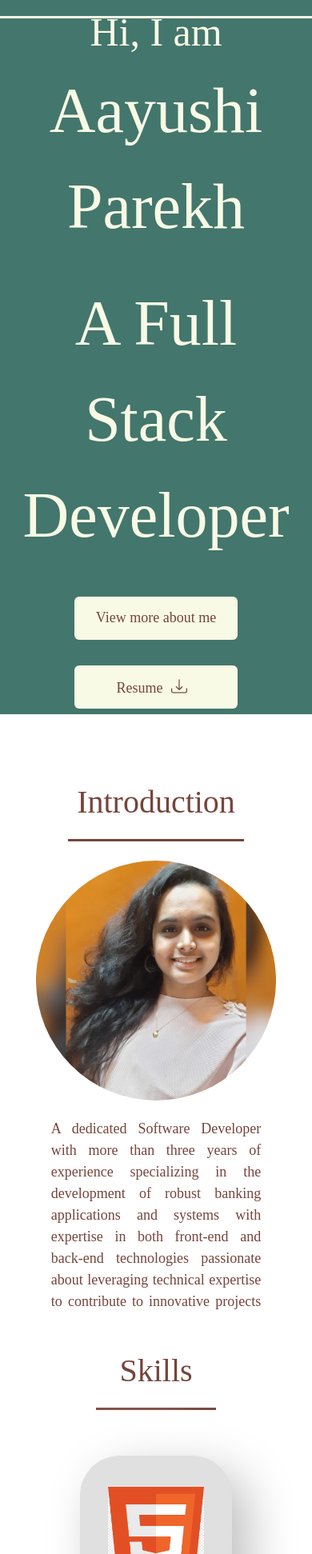
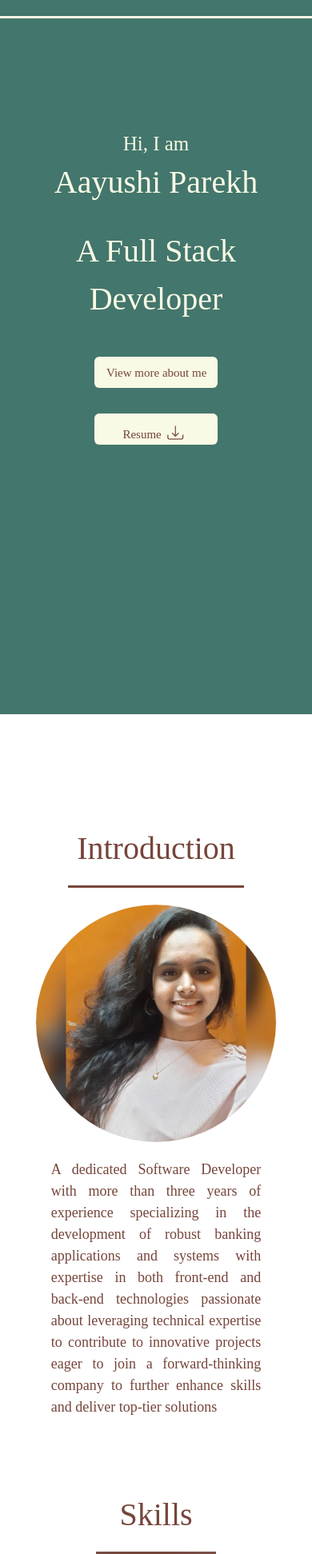
Before and after one commit to aayushi2812/portfolio, a React (Create React App) app: page / in a window 390 px wide. Shown: the part 57-2000 px from the top of the page at 80% size. Built offline with nearby package versions, Linux system fonts and the light colour scheme.

Commit message:
adding mobile compatibility

```diff
--- a/src/contactMe.css
+++ b/src/contactMe.css
@@ -175,3 +175,8 @@
 .content{
     margin-top: 2%;
 }
+@media screen and (max-width: 600px){
+  .bi-linkedIn .bi-github .bi-envelope{
+      font-size: 30px !important;
+  }
+}
--- a/src/introduction.css
+++ b/src/introduction.css
@@ -1,7 +1,7 @@
 .card-intro{
  border: none;
  /* background-color: #F8FAE5 !important;  */
- height: 700px;
+ height: 600px;
  color: #76453B;
  padding-top: 5%;
  border-radius: 0;
@@ -39,6 +39,7 @@
     -moz-animation: myphoto 3s;
     -webkit-animation: myphoto 3s;
     -o-animation: myphoto 3s;
+    padding-top: 3%;
 }
 .imgStyle{
     border-radius: 50% !important;
@@ -47,8 +48,7 @@
     -webkit-animation: myphoto 3s;
     -o-animation: myphoto 3s;
 }
-.col-md-6{
-    padding-top: 5%;
+.intro-text{
 }
 .line{
     border-top: 3px solid #76453B;
@@ -96,3 +96,17 @@
       transform: translateX(0px);
     }
   }
+  @media screen and (max-width: 600px){
+    .card-intro{
+      padding-top: 20%;
+      height: 900px;
+    }
+    .imgStyle{
+      height: 200 !important;
+      max-width: 200 !important;
+      padding-top: 1%;
+    }
+    .intro-text{
+      padding-top: 5%;
+    }
+  }
--- a/src/landingPage.css
+++ b/src/landingPage.css
@@ -39,6 +39,7 @@
   -moz-animation: fadein 3s;
   -webkit-animation: fadein 3s;
   -o-animation: fadein 3s;
+  padding-top: 6%;
 }
 
 @keyframes fadein {
@@ -63,7 +64,23 @@
   }
 }
 
-.text-second {
+.text-second1 {
+  font-size: 80px;
+  margin-block-start: 0px;
+  margin-block-end: 0px;
+  animation: fadein 2s;
+  -moz-animation: fadein 2s;
+  /* Firefox */
+  -webkit-animation: fadein 2s;
+  /* Safari and Chrome */
+  -o-animation: fadein 2s;
+  /* Opera */
+}
+.text-first-line{
+  text-align: start;
+  align-items: start;
+}
+.text-second2 {
   font-size: 80px;
   margin-block-start: 0px;
   margin-block-end: 0px;
@@ -230,3 +247,29 @@
   height: 150px;
   z-index: 9999;
 }
+@media screen and (max-width: 600px){
+  .text-first {
+      font-size: 25px;
+  }
+  .text-second1 {
+    font-size: 40px;
+}
+.text-second2 {
+  font-size: 40px;
+}
+.intro{
+  padding-top: 50%;
+}
+.btn-landing-page{
+  height: 35px;
+  width: 150px;
+  font-size: 15px;
+}
+.bi-download{
+  margin:2;
+}
+.burger{
+  width: 35px;
+  height: 25px;
+}
+}
--- a/src/landingPage.js
+++ b/src/landingPage.js
@@ -9,7 +9,7 @@ import { Collapse } from 'bootstrap';
 import { Box, Drawer, List, ListItem, ListItemButton, ListItemIcon, ListItemText } from '@mui/material';
 
 function landingPage() {
-
+  // const isMobile = useMediaQuery(theme.breakpoints.down('md'));
   return (
     <div id='home' className='elements'>
       <section className='landingPage'>
@@ -125,12 +125,15 @@ function HeaderBar() {  const [open, setOpen] = useState(false);
       <div className='intro'>
         <div className='row'>
           <div class="col-xs-4 col-md-2"></div>
-          <div class="col-xs-10 col-md-8"><p className='text-first'>Hi, I am <span className='text-second'>Aayushi Parekh</span></p></div>
+          <div class="col-xs-10 col-md-8">
+            <p className='text-first'>Hi, I am <p className='text-second1'>Aayushi Parekh</p>
+            </p>
+          </div>
           <div class="col-xs-4 col-md-2"></div>
         </div><br />
         <div className='row'>
           <div class="col-xs-4 col-md-2"></div>
-          <div class="col-xs-10 col-md-8"><p className='text-second'>A  Full Stack Developer</p></div>
+          <div class="col-xs-10 col-md-8"><p className='text-second2'>A  Full Stack Developer</p></div>
           <div class="col-xs-4 col-md-2"></div>
         </div><br />
         <div className='row'>
--- a/src/projects.css
+++ b/src/projects.css
@@ -24,6 +24,14 @@
     -moz-animation: skills 3s;
     -webkit-animation: skills 3s;
     -o-animation: skills 3s;
+}
+@media screen and (max-width: 600px){
+  .card{
+    transform: scale(0.8);
+  }
+  .card:hover{
+    transform: scale(1);
+  }
 }
 .content{
     text-align: center;
--- a/src/skills.css
+++ b/src/skills.css
@@ -88,7 +88,6 @@
     opacity: 1;
   }
 .skills{
-    margin-top: 5%;
     /* background-color: #f5f5f5; */
     padding-top: 7%;
 }
@@ -117,6 +116,9 @@
     -webkit-animation: lineMovement 3s;
     -o-animation: lineMovement 3s;
     animation-play-state: running !important;
+}
+.skills-data{
+  padding-top: 3%;
 }
 @keyframes headingMovement {
     from {
@@ -150,3 +152,20 @@
     box-shadow: 20px 20px 60px #bebebe,
                   -20px -20px 60px #ffffff;
    }
+
+   @media screen and (max-width: 600px){
+    .btn-lg{
+      transform: scale(0.7);
+      margin: 0;
+    }
+    .btn-lg:hover{
+      transform: scale(1);
+    }
+    .box{
+      width: 150px;
+      height: 160px;
+    }.image-skills{
+      height: 90px !important;
+      width: 90px !important;
+    }
+   }
--- a/src/skills.js
+++ b/src/skills.js
@@ -5,8 +5,8 @@ function skills() {
     <div id="skills" className="container-fluid skills">
       <h1>Skills</h1>
       <div className="line1"></div>
-      <div className="row">
-        <div className="col-md-5-cols"><button type="button" class="btn btn-lg box">
+      <div className="row skills-data">
+        <div className="col-xs-5-cols"><button type="button" class="btn btn-lg box">
           <div class="top">
             HTML
           </div>
@@ -16,7 +16,7 @@ function skills() {
           </div>
         </button>
         </div>
-        <div className="col-md-5-cols"><button type="button" class="btn btn-lg box">
+        <div className="col-xs-5-cols"><button type="button" class="btn btn-lg box">
           <div class="top">
             CSS
           </div>
@@ -26,7 +26,7 @@ function skills() {
           </div>
         </button>
         </div>
-        <div className="col-md-5-cols"><button type="button" class="btn btn-lg box">
+        <div className="col-xs-5-cols"><button type="button" class="btn btn-lg box">
           <div class="top">
             JavaScript
           </div>
@@ -36,7 +36,7 @@ function skills() {
           </div>
         </button>
         </div>
-        <div className="col-md-5-cols"><button type="button" class="btn btn-lg box">
+        <div className="col-xs-5-cols"><button type="button" class="btn btn-lg box">
           <div class="top">
             Angular
           </div>
@@ -46,7 +46,7 @@ function skills() {
           </div>
         </button>
         </div>
-        <div className="col-md-5-cols"><button type="button" class="btn btn-lg box">
+        <div className="col-xs-5-cols"><button type="button" class="btn btn-lg box">
           <div class="top">
             React
           </div>
@@ -56,9 +56,7 @@ function skills() {
           </div>
         </button>
         </div>
-      </div>
-      <div className="row">
-        <div className="col-md-5-cols"><button type="button" class="btn btn-lg box">
+        <div className="col-xs-5-cols"><button type="button" class="btn btn-lg box">
           <div class="top">
             Nodejs
           </div>
@@ -68,7 +66,7 @@ function skills() {
           </div>
         </button>
         </div>
-        <div className="col-md-5-cols"><button type="button" class="btn btn-lg box">
+        <div className="col-xs-5-cols"><button type="button" class="btn btn-lg box">
           <div class="top">
             Java
           </div>
@@ -78,7 +76,7 @@ function skills() {
           </div>
         </button>
         </div>
-        <div className="col-md-5-cols"><button type="button" class="btn btn-lg box">
+        <div className="col-xs-5-cols"><button type="button" class="btn btn-lg box">
           <div class="top">
             Spring
           </div>
@@ -88,7 +86,7 @@ function skills() {
           </div>
         </button>
         </div>
-        <div className="col-md-5-cols"><button type="button" class="btn btn-lg box">
+        <div className="col-xs-5-cols"><button type="button" class="btn btn-lg box">
           <div class="top">
             Python
           </div>
@@ -98,7 +96,7 @@ function skills() {
           </div>
         </button>
         </div>
-        <div className="col-md-5-cols"><button type="button" class="btn btn-lg box">
+        <div className="col-xs-5-cols"><button type="button" class="btn btn-lg box">
           <div class="top">
             MySQL
           </div>
--- a/src/workExperience.css
+++ b/src/workExperience.css
@@ -26,6 +26,14 @@
     -moz-animation: skills 3s;
     -webkit-animation: skills 3s;
     -o-animation: skills 3s;
+}
+@media screen and (max-width: 600px){
+  .cardE{
+    transform: scale(0.8);
+  }
+  .cardE:hover{
+    transform: scale(1);
+  }
 }
 .contentE{
     text-align: center;
--- a/src/workExperience.js
+++ b/src/workExperience.js
@@ -31,9 +31,6 @@ function workExperience() {
                 </Typography>
               </div>
             </CardContent>
-            <CardActions>
-              {/* <Button size="small">Learn More</Button> */}
-            </CardActions>
           </Card>
         </div>
 
@@ -55,9 +52,6 @@ function workExperience() {
                 </Typography>
               </div>
             </CardContent>
-            <CardActions>
-              {/* <Button size="small">Learn More</Button> */}
-            </CardActions>
           </Card>
         </div>
 
@@ -78,9 +72,6 @@ function workExperience() {
                 </Typography>
               </div>
             </CardContent>
-            <CardActions>
-              {/* <Button size="small">Learn More</Button> */}
-            </CardActions>
           </Card>
         </div>
 
```
